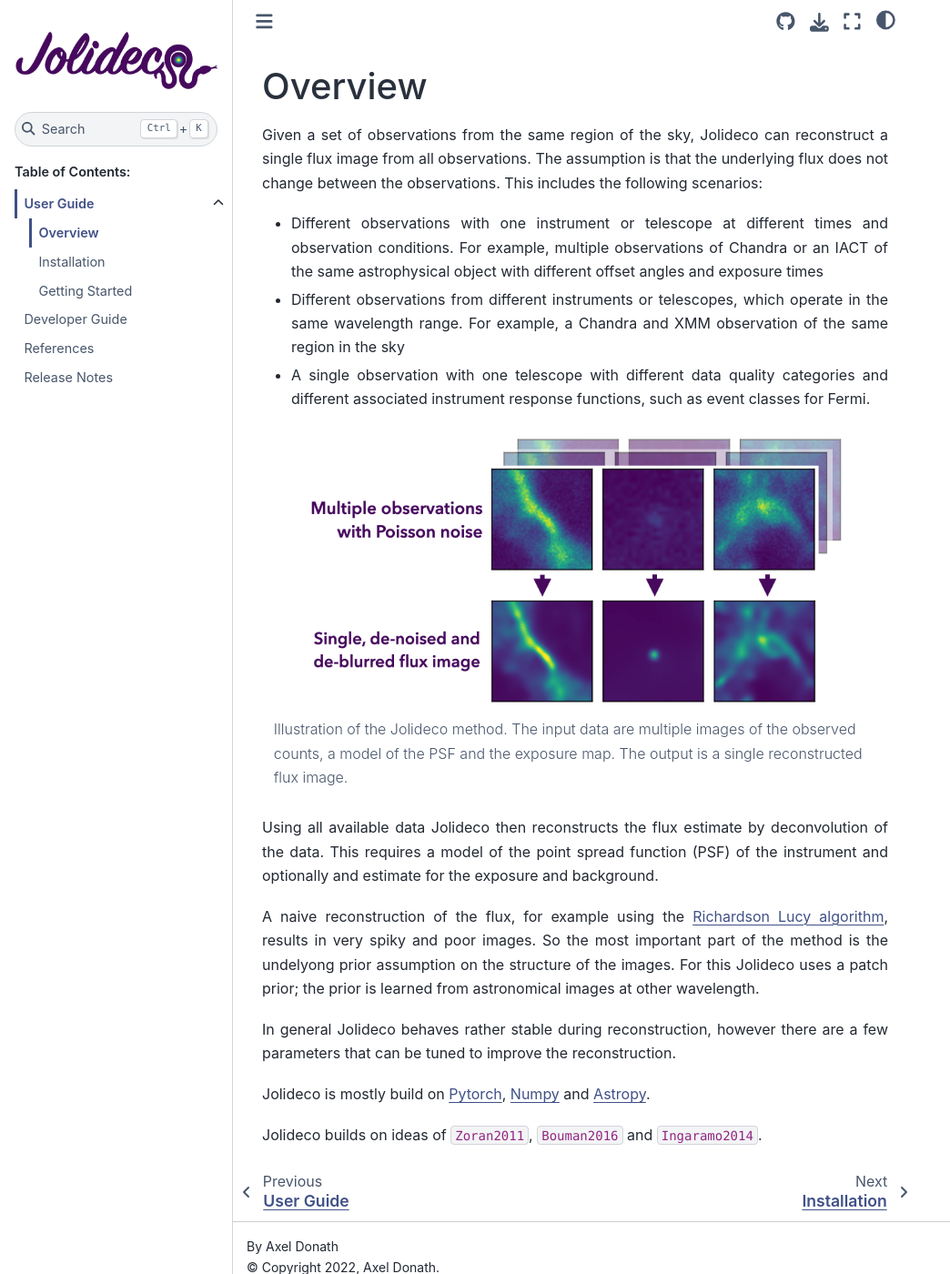
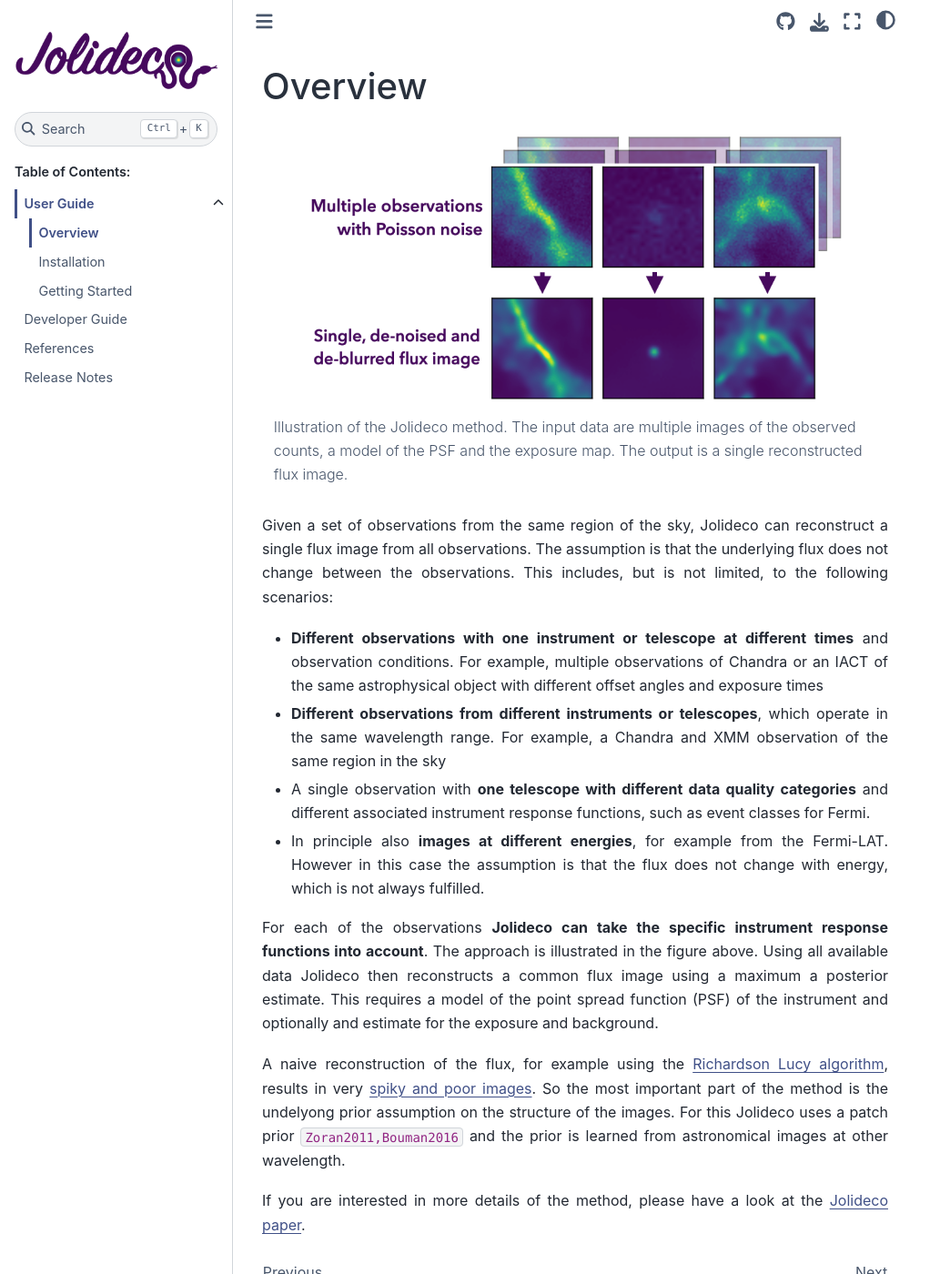
Before and after one commit to jolideco/jolideco, a Sphinx documentation site: the page built from docs/user/overview.rst, in a window 1280 px wide and 1400 px high. Shown: the whole window at 91% size, without its empty margins (0-1044 px from the left). Built offline with Sphinx 7.4.7 and the Sphinx Book theme 1.1.4, drawn with Linux system fonts in a browser that asks for light colours; pages that are not in the unit, such as notebooks, are missing from menus; the version number could not be read and is left out; cross-references to code outside the pages are shown as plain code.

Commit message:
Improve overview page

```diff
--- a/docs/user/overview.rst
+++ b/docs/user/overview.rst
@@ -2,19 +2,7 @@
 Overview
 ********
 
-Given a set of observations from the same region of the sky, Jolideco can reconstruct
-a single flux image from all observations. The assumption is that the underlying flux
-does not change between the observations. This includes the following scenarios:
-
-* Different observations with one instrument or telescope at different times and observation conditions.
-  For example, multiple observations of Chandra or an IACT of the same astrophysical object with different
-  offset angles and exposure times
-* Different observations from different instruments or telescopes, which operate in the same wavelength range.
-  For example, a Chandra and XMM observation of the same region in the sky
-* A single observation with one telescope with different data quality categories and different associated
-  instrument response functions, such as event classes for Fermi.
-
-
+.. _jolideco_illustration:
 .. figure:: ../jolideco-illustration.png
     :width: 600
     :alt: Jolideco illustration
@@ -24,20 +12,30 @@ does not change between the observations. This includes the following scenarios:
     a model of the PSF and the exposure map. The output is a single reconstructed flux image.
 
 
-Using all available data Jolideco then reconstructs the flux estimate by deconvolution of the
-data. This requires a model of the point spread function (PSF) of the instrument and optionally
-and estimate for the exposure and background.
+Given a set of observations from the same region of the sky, Jolideco can reconstruct
+a single flux image from all observations. The assumption is that the underlying flux
+does not change between the observations. This includes, but is not limited,
+to the following scenarios:
+
+* **Different observations with one instrument or telescope at different times** and observation conditions.
+  For example, multiple observations of Chandra or an IACT of the same astrophysical object with different
+  offset angles and exposure times
+* **Different observations from different instruments or telescopes**, which operate in the same wavelength range.
+  For example, a Chandra and XMM observation of the same region in the sky
+* A single observation with **one telescope with different data quality categories** and different associated
+  instrument response functions, such as event classes for Fermi.
+* In principle also **images at different energies**, for example from the Fermi-LAT. However in this case
+  the assumption is that the flux does not change with energy, which is not always fulfilled.
+
+For each of the observations **Jolideco can take the specific instrument response functions into account**.
+The approach is illustrated in the figure above. Using all available data Jolideco then reconstructs
+a common flux image using a maximum a posterior estimate. This requires a model of the point spread
+function (PSF) of the instrument and optionally and estimate for the exposure and background.
 
 A naive reconstruction of the flux, for example using the `Richardson Lucy algorithm <https://en.wikipedia.org/wiki/Richardson–Lucy_deconvolution>`_,
-results in very spiky and poor images. So the most important part of the method is the
+results in very `spiky and poor images <_images/sphx_glr_first-steps_003.png>`_. So the most important part of the method is the
 undelyong prior assumption on the structure of the images. For this Jolideco uses a
-patch prior; the prior is learned from astronomical images at other wavelength.
+patch prior :cite:p:`Zoran2011,Bouman2016`  and the prior is learned from
+astronomical images at other wavelength.
 
-In general Jolideco behaves rather stable during reconstruction, however there are a few
-parameters that can be tuned to improve the reconstruction.
-
-
-Jolideco is mostly build on `Pytorch <https://pytorch.org>`_, `Numpy <https://numpy.org>`_ and `Astropy <https://www.astropy.org>`_.
-
-
-Jolideco builds on ideas of :cite:t:`Zoran2011`, :cite:t:`Bouman2016` and :cite:t:`Ingaramo2014`.
+If you are interested in more details of the method, please have a look at the `Jolideco paper <https://github.com/adonath/jolideco-paper/raw/main-pdf/ms.pdf>`_.
```
